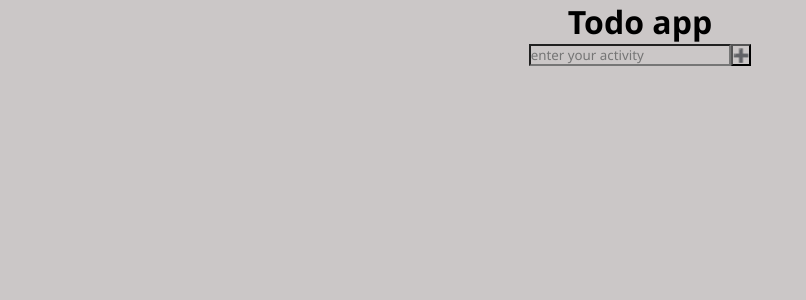
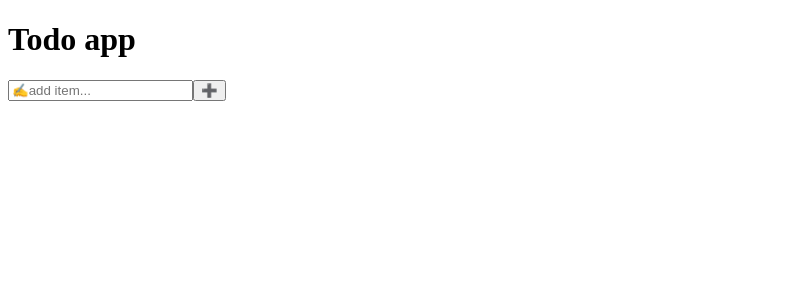
Before and after one commit to tanushukla1332/practice, a React (Vite) app: page / in a window 1280 px wide. Shown: the top 300 px of the page, without its empty margins (0-806 px from the left). Built offline with nearby package versions, Linux system fonts and the light colour scheme.

Commit message:
added here update functinality

```diff
--- a/src/App.jsx
+++ b/src/App.jsx
@@ -1,6 +1,5 @@
 
 import Crud from './Component/CrudOperation/Crud'
-import './App.css'
 
 function App() {
   return (
--- /dev/null
+++ b/src/Component/CrudOperation/Crud.css
@@ -0,0 +1,70 @@
+*{
+    margin: 0px;
+    padding: 0px;
+    box-sizing: border-box;
+    background-color: lightblue;
+}
+.Container {
+    font-family: Arial, sans-serif;
+    width:500px;
+    margin: 0 auto;
+    padding: 20px;
+    border: 1px solid #ccc;
+    border-radius:10px;
+    margin-top: 20vh;
+    background-color: gray;
+  }
+
+  .heading {
+    text-align: center;
+  }
+
+  .map-start {
+    display: flex;
+    align-items: center;
+  }
+
+  .ul-list-item {
+    list-style-type: none;
+    padding: 5px;
+    width: 100%;
+  }
+
+  .list-item {
+    margin-bottom: 5px;
+    border:1px solid #ccc;
+    background-color:white;
+    text-align: center;
+
+  }
+
+  .delete,
+  .update,
+  .add {
+    background-color: #4caf50;
+    color: white;
+    border: none;
+    padding: 5px 10px;
+    margin-right: 5px;
+    cursor: pointer;
+    border-radius: 5px;
+    display: flex;
+  }
+
+  .input-field {
+    width: 100%;
+    padding: 5px;
+    margin-bottom: 10px;
+    box-sizing: border-box;
+    border: 1px solid #ccc;
+    border-radius: 5px;
+    background-color: white;
+  }
+
+  .update {
+    background-color: #ffa500;
+  }
+
+  .add {
+    background-color: #2196f3;
+  }
--- a/src/Component/CrudOperation/Crud.jsx
+++ b/src/Component/CrudOperation/Crud.jsx
@@ -1,43 +1,56 @@
-import React,{useState} from "react";
+import React, { useState } from "react";
 
 export default function Crud() {
-    const[activity,setActivity]=useState()
-    const[list,setList]=useState([])
+  const [activity, setActivity] = useState("");
+  const [list, setList] = useState([]);
+  const [editIndex, setEditIndex] = useState(-1);
 
+  function handleAdd() {
+    if (editIndex !== -1) {
+      const updatedList = list.map((item, i) =>
+        i === editIndex ? activity : item
+      );
+      setList(updatedList);
+      setActivity("");
+      setEditIndex(-1);
+    } else {
+      setList([...list, activity]);
+      setActivity("");
+    }
+  }
 
-    function handleAdd(){
-        setList([...list,activity])
-        setActivity("")
+  function handleDelete(i) {
+    const newlist = list.filter((item, id) => i !== id);
+    setList(newlist);
+  }
 
-    }
-    function handleDelete(i){
-        const newlist = list.filter((item,id)=>{
-            return (i!==id)
-        })
-       setList(newlist)
-    }
-    function handleUpdate(i){
-
-    }
+  function handleUpdate(i) {
+    setActivity(list[i]);
+    setEditIndex(i);
+  }
 
   return (
     <div className="Container">
-        <h1>Todo app</h1>
-        {list.map((item,i)=>{
-            return(
-                <div key={i}>
-                    <ul>
-                        <li>{item}</li>
-                    </ul>
-                    <button onClick={()=>handleDelete(i)}>❌</button>
-                    <button onClick={()=>handleUpdate(i)}>✍</button>
-                    </div>
-            )
-        })}
-      <input type="text" placeholder="enter your activity" value={activity} onChange={(e)=>setActivity(e.target.value)} />
-
-      <button onClick={handleAdd}>➕</button>
-
+      <h1 className="heading">Todo app</h1>
+      {list.map((item, i) => {
+        return (
+          <div key={i} className="map-start">
+            <ul className="ul-list-item">
+              <li className="list-item">{item}</li>
+            </ul>
+            <button onClick={() => handleDelete(i)} className="delete">❌</button>
+            <button onClick={() => handleUpdate(i)} className="update" >🎁</button>
+          </div>
+        );
+      })}
+      <input
+        type="text"
+        placeholder="✍add item..."
+        value={activity}
+        onChange={(e) => setActivity(e.target.value)}
+        className="input-field"
+      />
+      <button onClick={handleAdd} className="add">{editIndex !== -1 ? "👆" : "➕"}</button>
     </div>
   );
 }
```
